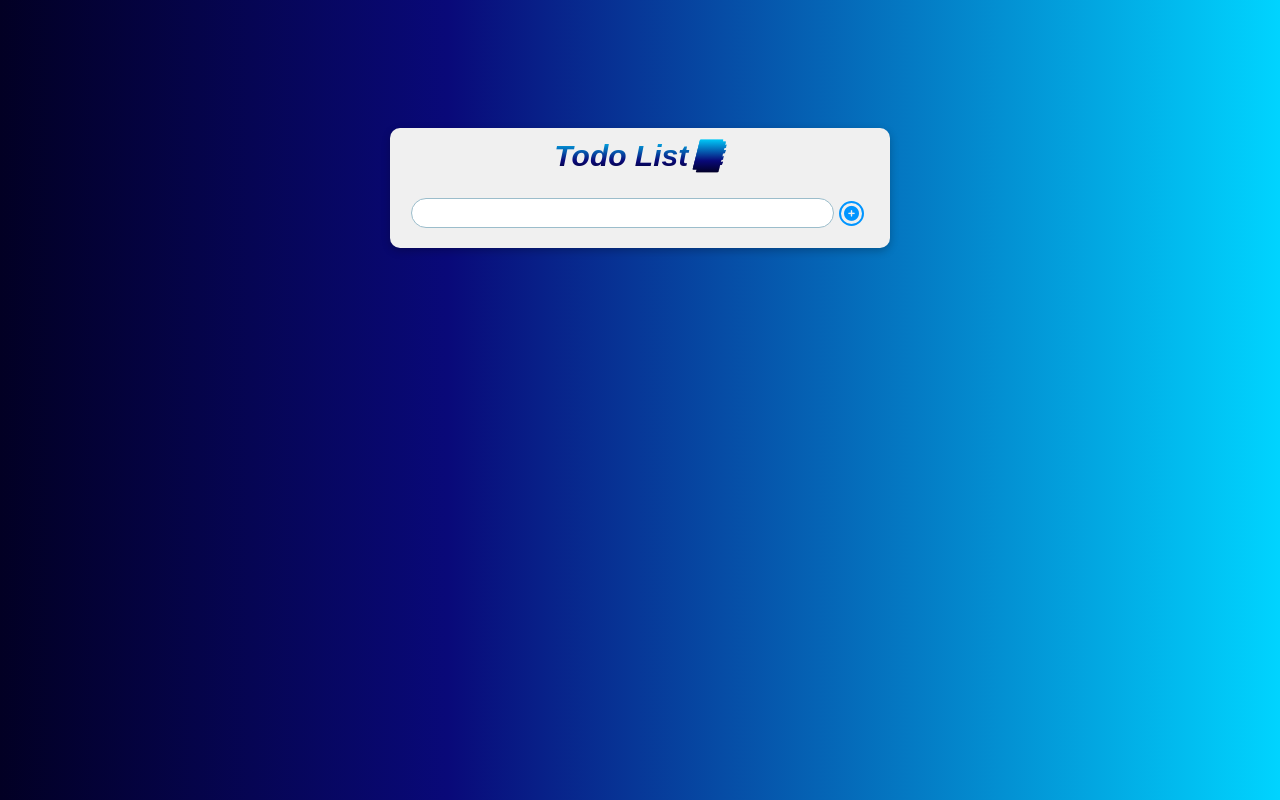
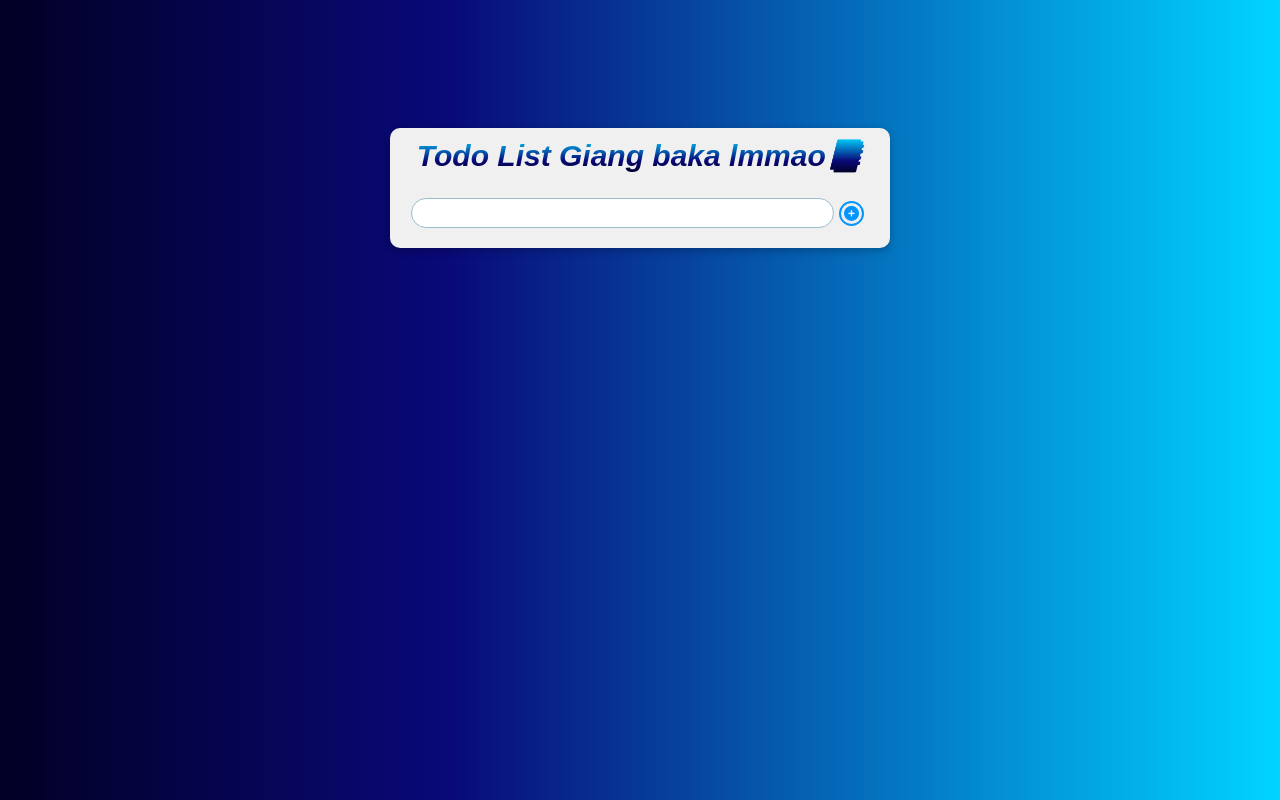
Before and after one commit to Pain0402/Todo-list, a plain HTML site: page index.html in a window 1280 px wide. Drawn offline with Linux system fonts and the light colour scheme.

Commit message:
Update index.html

```diff
--- a/index.html
+++ b/index.html
@@ -9,7 +9,7 @@
 </head>
 <body>
     <div class="container">
-        <h3>Todo List<i>📑</i></h3>
+        <h3>Todo List Giang baka lmmao<i>📑</i></h3>
 
         <div class="box">
             <input type="text" class="content" autocomplete="on" placeholder="" >
```
